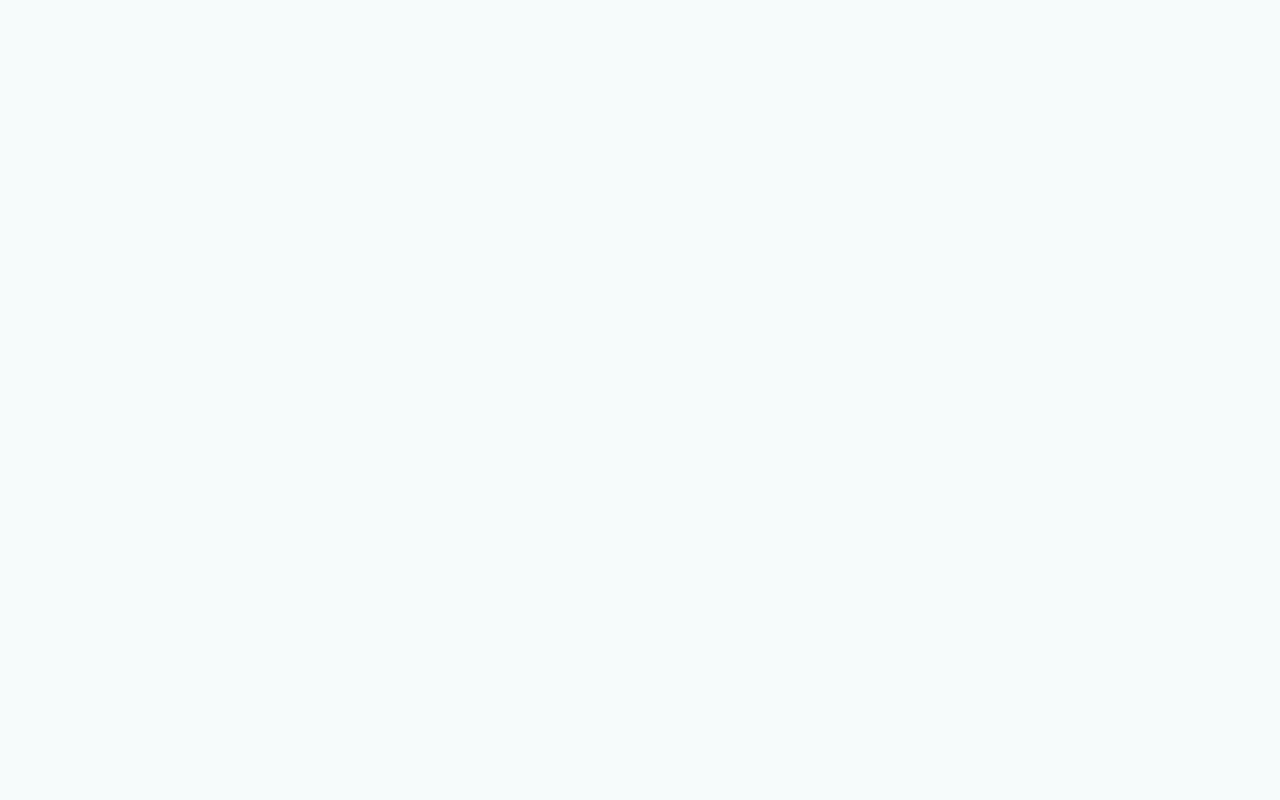
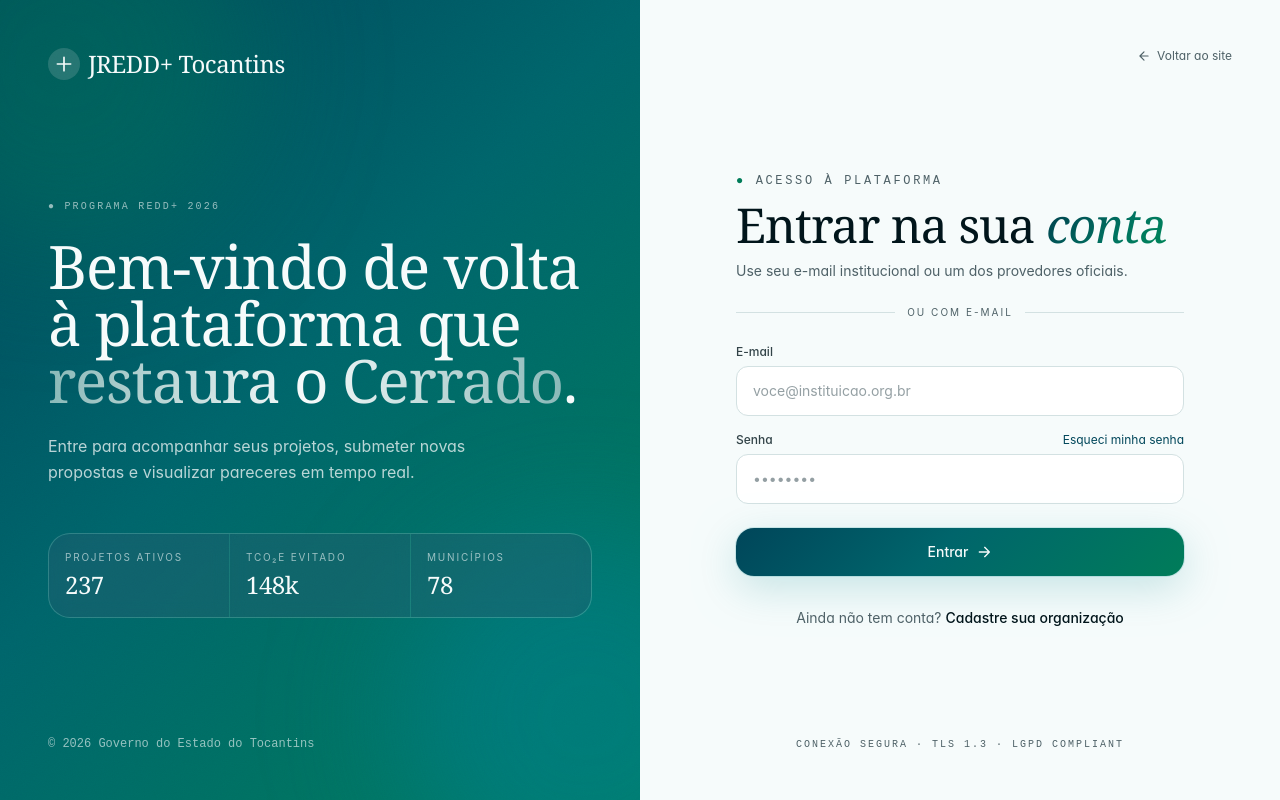
Before and after one commit to caioalexandredev/JREDD-PLUS-TO-APP, a Next.js app: page /auth in a window 1280 px wide. Built offline with nearby package versions, Linux system fonts and the light colour scheme.

Commit message:
Layout do Login/Cadastro

```diff
--- a/components/auth/LoginCadastro.tsx
+++ b/components/auth/LoginCadastro.tsx
@@ -1,5 +1,137 @@
+"use client";
+
+import Link from "next/link";
+import { SubmitEventHandler, useState } from "react";
+import { motion } from "motion/react";
+import Field from "@/libs/fields/Field";
+import { Input } from "@/libs/fields/Input";
+import Button from "@/libs/button/Button";
+
 export default function LoginCadastro() {
-  return <>
+  const [mode, setMode] = useState<"signin" | "signup">("signin");
+  const [loading, setLoading] = useState(false);
 
-  </>
+  const handle: SubmitEventHandler<HTMLFormElement> = async (e) => {
+    e.preventDefault();
+    setLoading(true);
+  };
+
+  return (
+    <div className="min-h-screen grid lg:grid-cols-2 bg-background">
+      {/* Painel Informativo*/}
+      <aside className="relative hidden lg:flex flex-col justify-between p-12 bg-gradient-hero text-primary-foreground overflow-hidden grain">
+        <div className="absolute -top-32 -left-32 h-96 w-96 rounded-full bg-leaf/40 blur-3xl animate-float-slow" />
+        <div className="absolute -bottom-32 -right-32 h-96 w-96 rounded-full bg-ocean/40 blur-3xl animate-float-slow" style={{ animationDelay: "-6s" }} />
+
+        <Link href="/" className="relative flex items-center gap-2 w-fit">
+          <span className="inline-flex h-8 w-8 items-center justify-center rounded-full bg-background/15 backdrop-blur">
+            <svg viewBox="0 0 24 24" className="h-4 w-4 text-primary-foreground" fill="none" stroke="currentColor" strokeWidth="2.5"><path d="M12 2v20M2 12h20" strokeLinecap="round" /></svg>
+          </span>
+          <span className="font-display text-2xl tracking-tight">JREDD+ Tocantins</span>
+        </Link>
+
+        <div className="relative">
+          <div className="text-[10px] uppercase tracking-[0.22em] opacity-60 font-mono">● Programa REDD+ 2026</div>
+          <h1 className="mt-6 font-display text-5xl xl:text-6xl leading-[0.95] tracking-[-0.02em]">
+            Bem-vindo de volta à plataforma que <em className="bg-linear-to-r from-mist via-background to-mist bg-clip-text text-transparent not-italic">restaura o Cerrado</em>.
+          </h1>
+          <p className="mt-6 max-w-md text-primary-foreground/75 leading-relaxed">
+            Entre para acompanhar seus projetos, submeter novas propostas e visualizar pareceres em tempo real.
+          </p>
+
+          <div className="mt-12 grid grid-cols-3 gap-px bg-primary-foreground/10 rounded-2xl overflow-hidden border border-primary-foreground/10">
+            {[
+              { l: "Projetos ativos", v: "237" },
+              { l: "tCO₂e evitado", v: "148k" },
+              { l: "Municípios", v: "78" },
+            ].map((s) => (
+              <div key={s.l} className="bg-primary/40 backdrop-blur p-4">
+                <div className="text-[10px] uppercase tracking-[0.18em] opacity-60">{s.l}</div>
+                <div className="font-display text-2xl mt-1">{s.v}</div>
+              </div>
+            ))}
+          </div>
+        </div>
+
+        <div className="relative text-xs opacity-60 font-mono">
+          © 2026 Governo do Estado do Tocantins
+        </div>
+      </aside>
+
+      {/* Painel de Login */}
+      <main className="relative flex flex-col p-6 sm:p-12">
+        <header className="flex items-center justify-between">
+          <Link href="/" className="lg:hidden flex items-center gap-2">
+            <span className="inline-flex h-7 w-7 items-center justify-center rounded-full bg-gradient-hero">
+              <svg viewBox="0 0 24 24" className="h-3.5 w-3.5 text-primary-foreground" fill="none" stroke="currentColor" strokeWidth="2.5"><path d="M12 2v20M2 12h20" strokeLinecap="round" /></svg>
+            </span>
+            <span className="font-display text-xl tracking-tight">JREDD+</span>
+          </Link>
+          <Link href="/" className="ml-auto text-xs text-muted-foreground hover:text-foreground inline-flex items-center gap-1.5 transition-colors">
+            <svg className="h-3.5 w-3.5" viewBox="0 0 24 24" fill="none" stroke="currentColor" strokeWidth="2"><path d="M19 12H5M12 19l-7-7 7-7" strokeLinecap="round" strokeLinejoin="round" /></svg>
+            Voltar ao site
+          </Link>
+        </header>
+
+        <motion.div
+          initial={{ opacity: 0, y: 16 }}
+          animate={{ opacity: 1, y: 0 }}
+          transition={{ duration: 0.6 }}
+          className="m-auto w-full max-w-md py-12"
+        >
+          <div className="text-xs uppercase tracking-[0.22em] text-muted-foreground mb-3 font-mono">
+            <span className="text-leaf">●</span> {mode === "signin" ? "Acesso à plataforma" : "Novo cadastro"}
+          </div>
+          <h2 className="font-display text-4xl sm:text-5xl tracking-[-0.02em] leading-[1.02]">
+            {mode === "signin" ? <>Entrar na sua <span className="text-gradient italic">conta</span></> : <>Criar conta de <span className="text-gradient italic">proponente</span></>}
+          </h2>
+          <p className="mt-3 text-sm text-muted-foreground">
+            {mode === "signin" ? "Use seu e-mail institucional ou um dos provedores oficiais." : "Após o cadastro você terá acesso à submissão guiada e ao painel da sua organização."}
+          </p>
+
+          <div className="my-6 flex items-center gap-3 text-[10px] uppercase tracking-[0.2em] text-muted-foreground">
+            <div className="h-px flex-1 bg-border" />
+            ou com e-mail
+            <div className="h-px flex-1 bg-border" />
+          </div>
+
+          <form onSubmit={handle} className="space-y-4">
+            {mode === "signup" && (
+              <Field label="Razão social">
+                <Input className="auth-input" placeholder="Instituto Verde Tocantins" required />
+              </Field>
+            )}
+            <Field label="E-mail">
+              <Input type="email" className="auth-input" placeholder="voce@instituicao.org.br" required />
+            </Field>
+            <Field label="Senha" hint={mode === "signin" ? <button type="button" className="text-xs text-primary hover:underline">Esqueci minha senha</button> : undefined}>
+              <Input type="password" className="auth-input" placeholder="••••••••" required minLength={8} />
+            </Field>
+
+            {mode === "signup" && (
+              <label className="flex items-start gap-2.5 text-xs text-muted-foreground pt-1">
+                <input type="checkbox" required className="mt-0.5 h-4 w-4 rounded border-border accent-leaf" />
+                <span>Li e concordo com os <a href="#" className="text-foreground underline">Termos de Uso</a> e a <a href="#" className="text-foreground underline">Política LGPD</a> do Programa JREDD+.</span>
+              </label>
+            )}
+            <Button
+              loading={loading}
+              text={mode === "signin" ? "Entrar" : "Criar conta"}
+            />
+          </form>
+
+          <p className="mt-8 text-sm text-center text-muted-foreground">
+            {mode === "signin" ? "Ainda não tem conta?" : "Já possui acesso?"}{" "}
+            <button onClick={() => setMode(mode === "signin" ? "signup" : "signin")} className="text-foreground font-medium hover:text-primary transition-colors">
+              {mode === "signin" ? "Cadastre sua organização" : "Entrar"}
+            </button>
+          </p>
+        </motion.div>
+
+        <footer className="text-[10px] text-muted-foreground font-mono uppercase tracking-[0.2em] text-center">
+          Conexão segura · TLS 1.3 · LGPD compliant
+        </footer>
+      </main>
+    </div>
+  );
 }
--- /dev/null
+++ b/libs/button/Button.tsx
@@ -0,0 +1,27 @@
+type Props = {
+  loading?: boolean;
+  text: string
+}
+
+export default function Button({
+  loading = false,
+  text
+}: Props) {
+  return <button
+    type="submit"
+    disabled={loading}
+    className="mt-2 w-full inline-flex items-center justify-center gap-2 rounded-xl bg-gradient-hero text-primary-foreground px-5 py-3.5 text-sm font-medium shadow-glow hover:shadow-elevated transition-all hover:-translate-y-0.5 disabled:opacity-60 disabled:cursor-not-allowed"
+  >
+    {loading ? (
+      <>
+        <span className="h-4 w-4 rounded-full border-2 border-primary-foreground/30 border-t-primary-foreground animate-spin" />
+        Autenticando…
+      </>
+    ) : (
+      <>
+        {text}
+        <svg className="h-4 w-4" viewBox="0 0 24 24" fill="none" stroke="currentColor" strokeWidth="2"><path d="M5 12h14M13 5l7 7-7 7" strokeLinecap="round" strokeLinejoin="round" /></svg>
+      </>
+    )}
+  </button>
+}
--- /dev/null
+++ b/libs/fields/Field.tsx
@@ -0,0 +1,11 @@
+export default function Field({ label, hint, children }: { label: string; hint?: React.ReactNode; children: React.ReactNode }) {
+  return (
+    <div>
+      <div className="flex items-center justify-between mb-1.5">
+        <label className="text-xs font-medium text-foreground/80">{label}</label>
+        {hint}
+      </div>
+      {children}
+    </div>
+  );
+}
--- /dev/null
+++ b/libs/fields/Input.tsx
@@ -0,0 +1,15 @@
+// components/ui/Input.tsx
+import { InputHTMLAttributes, forwardRef } from "react";
+
+export const Input = forwardRef<HTMLInputElement, InputHTMLAttributes<HTMLInputElement>>(
+  ({ className, ...props }, ref) => {
+    return (
+      <input
+        ref={ref}
+        className={`w-full bg-card border border-border rounded-md px-4 py-3.5 text-sm text-foreground transition-all focus:outline-none focus:border-ocean focus:ring-4 focus:ring-ocean/10 placeholder:text-muted-foreground placeholder:opacity-60 ${className}`}
+        {...props}
+      />
+    );
+  }
+);
+Input.displayName = "Input";
--- a/package.json
+++ b/package.json
@@ -11,6 +11,8 @@
   "dependencies": {
     "class-variance-authority": "^0.7.1",
     "clsx": "^2.1.1",
+    "framer-motion": "^12.40.0",
+    "motion": "^12.40.0",
     "next": "16.2.6",
     "react": "19.2.4",
     "react-dom": "19.2.4",
```
Also changed, not shown: 1 other file (tests, documents, lock files or other folders).
